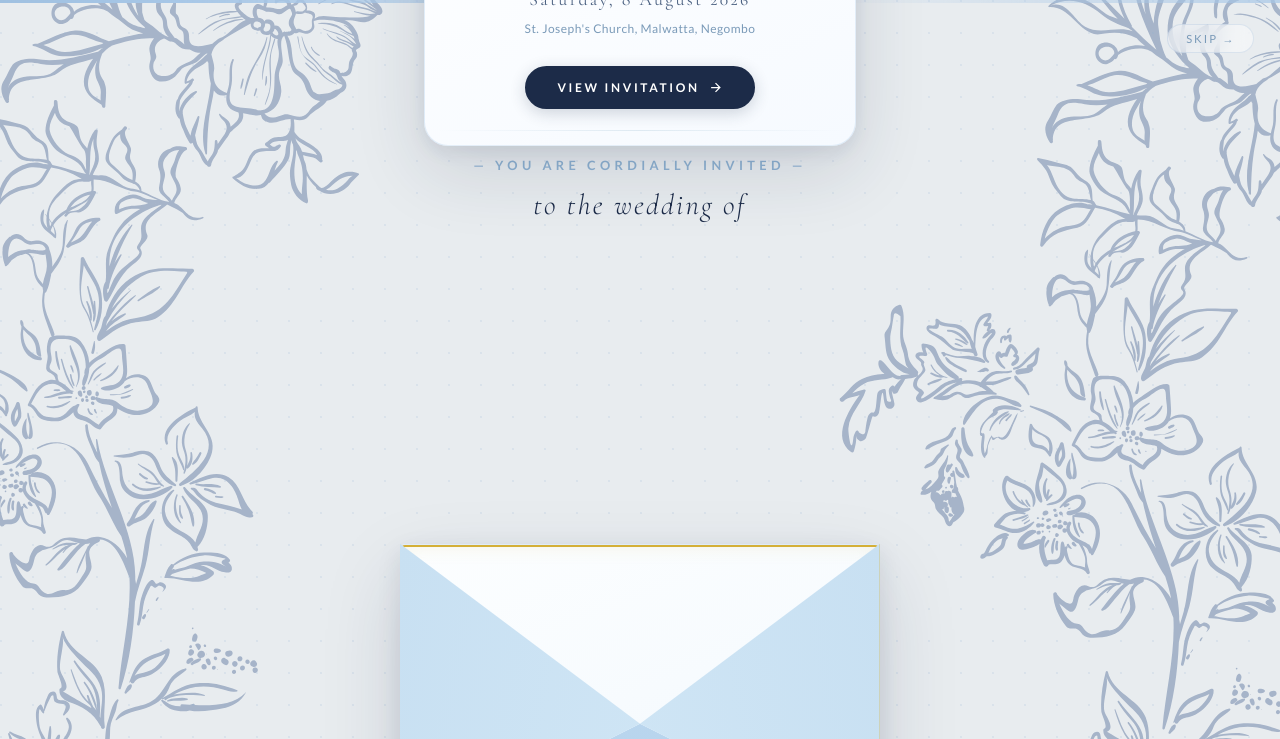
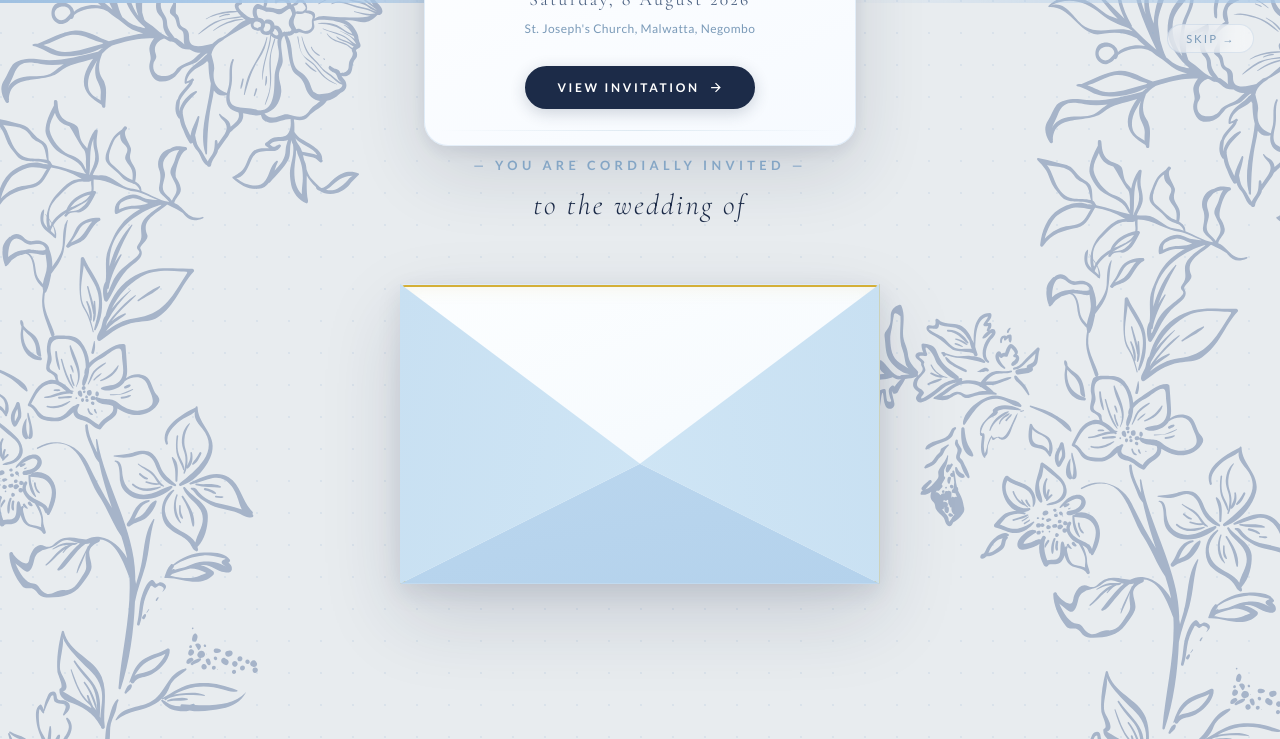
Before and after one commit to MrBtc04/oshie-nunura-wedding, a website: page public/index.html in a window 1280 px wide. Both pictures are taken after a click on the button "OPEN YOUR INVITATION". Shown: the top 739 px of the page. Drawn offline with nearby package versions, Linux system fonts and the light colour scheme.

Commit message:
style: Move envelope much closer to the invitation card

```diff
--- a/public/styles.css
+++ b/public/styles.css
@@ -1388,7 +1388,7 @@ input, textarea, button, select { font-family: inherit; font-size: inherit; }
 }
 .envelope.is-opening { animation: none; }
 .envelope.is-open {
-  transform: translateY(280px);
+  transform: translateY(20px);
 }
 
 /* White paper base with a royal gold inner lining */
```
